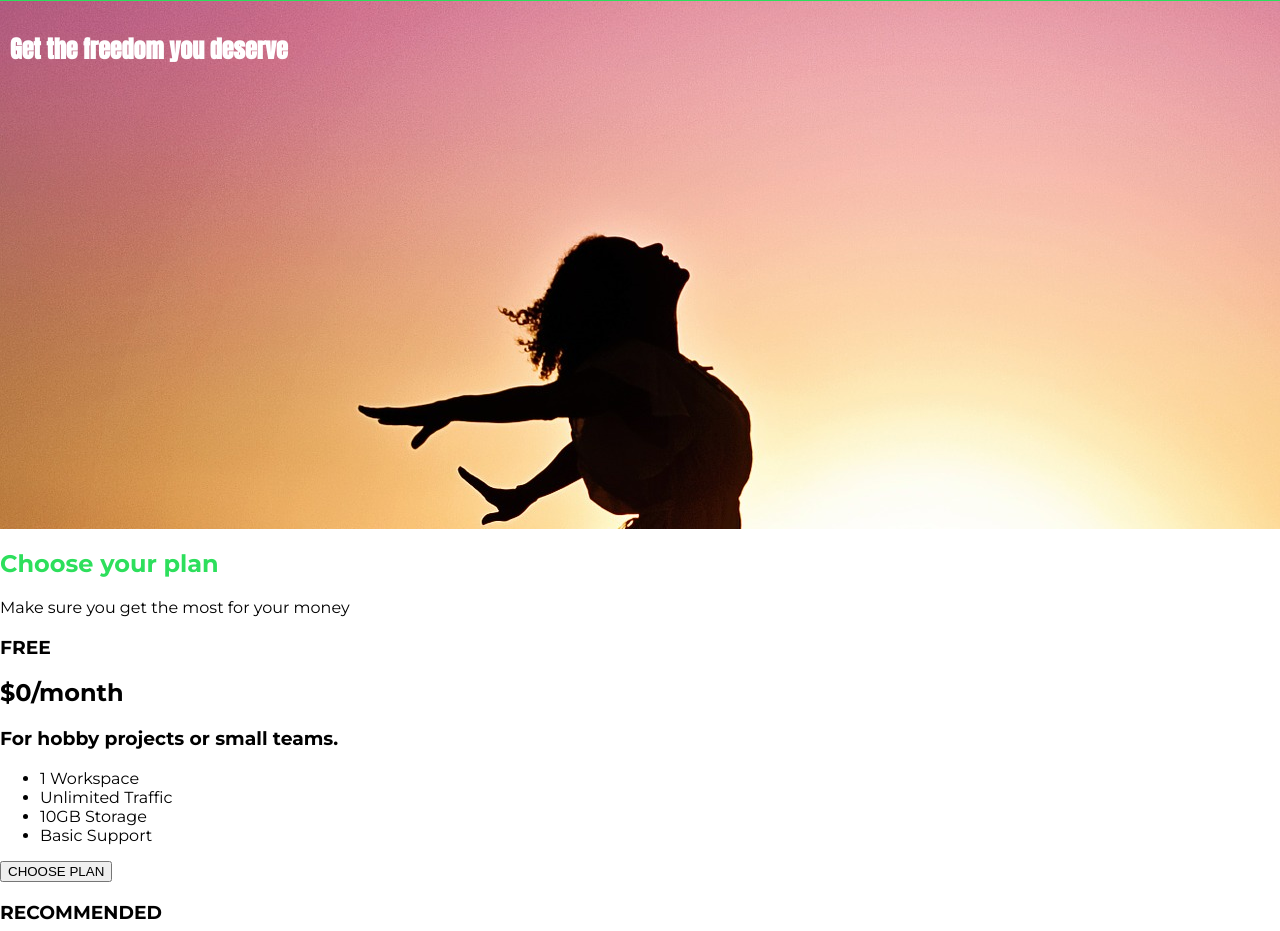
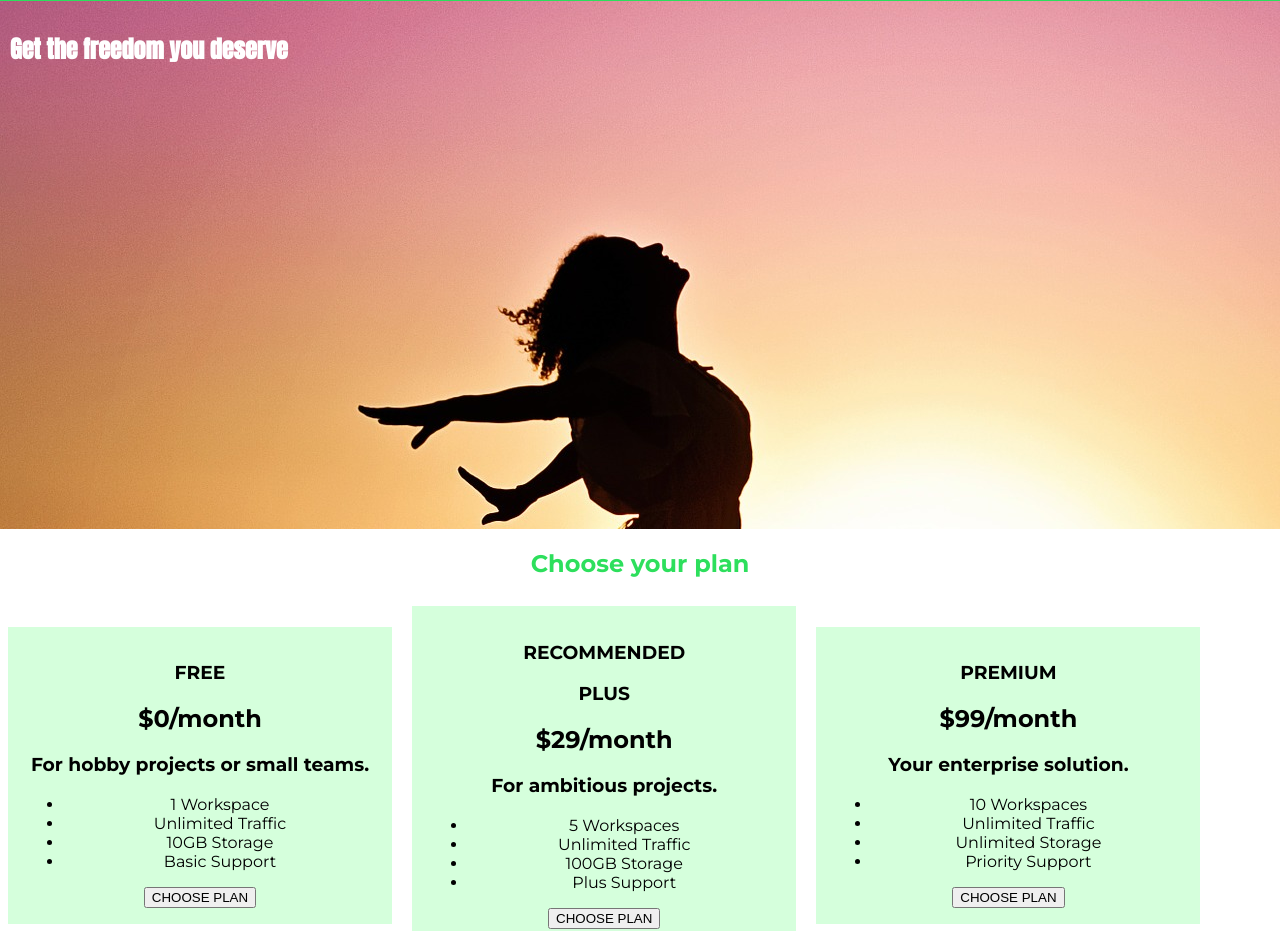
Before and after one commit to pmuzychenko/CSS---The-Complete-Guide-2020-incl.-Flexbox-Grid-Sass-, a plain HTML site: page index.html in a window 1280 px wide. Shown: the part 42-973 px from the top of the page. Drawn offline with Linux system fonts and the light colour scheme.

Commit message:
feat: add styles to plans

```diff
--- a/index.html
+++ b/index.html
@@ -31,11 +31,10 @@
       <section id="product-overview">
          <h1>Get the freedom you deserve</h1>
       </section>
-      <section>
+      <section id="plans">
          <h1 class="section-title">Choose your plan</h1>
-         <p>Make sure you get the most for your money</p>
          <div>
-            <article>
+            <article class="plan">
                <h1>FREE</h1>
                <h2>$0/month</h2>
                <h3>For hobby projects or small teams.</h3>
@@ -49,7 +48,7 @@
                   <button>CHOOSE PLAN</button>
                </div>
             </article>
-            <article>
+            <article class="plan">
                <h1>RECOMMENDED</h1>
                <h1>PLUS</h1>
                <h2>$29/month</h2>
@@ -64,7 +63,7 @@
                   <button>CHOOSE PLAN</button>
                </div>
             </article>
-            <article>
+            <article class="plan">
                <h1>PREMIUM</h1>
                <h2>$99/month</h2>
                <h3>Your enterprise solution.</h3>
--- a/main.css
+++ b/main.css
@@ -13,8 +13,10 @@ body {
    height: 528px;
    padding: 10px;
 }
+
 .section-title {
    color: #2ddf5c;
+   text-align: center;
 }
 
 #product-overview h1 {
@@ -22,12 +24,23 @@ body {
    font-family: 'Anton', sans-serif;
 }
 
+.plan {
+   background: #d5ffdc;
+   text-align: center;
+   padding: 16px;
+   margin: 8px;
+   width: 30%;
+   display: inline-block;
+   vertical-align: middle;
+}
+
 .main-header {
    padding: 8px 16px;
-   background: #2ddf5c;;
+   background: #2ddf5c;
+   ;
 }
 
-.main-header > div {
+.main-header>div {
    display: inline-block;
    vertical-align: middle;
 }
@@ -64,22 +77,20 @@ body {
    padding: 3px 0;
 }
 
-.main-nav__item a:hover,
-.main-nav__item a:active {
+.main-nav__item a:hover, .main-nav__item a:active {
    color: white;
    border-bottom: 3px solid white;
 }
 
 .main-nav__item--cta a {
-color: white;
-background:  #ff1b68;
-padding: 8px 16px;
-border-radius: 8px;
+   color: white;
+   background: #ff1b68;
+   padding: 8px 16px;
+   border-radius: 8px;
 }
 
-.main-nav__item--cta a:hover,
-.main-nav__item--cta a:active {
+.main-nav__item--cta a:hover, .main-nav__item--cta a:active {
    color: #ff1b68;
-   background:  white;
+   background: white;
    border: none;
 }
```
